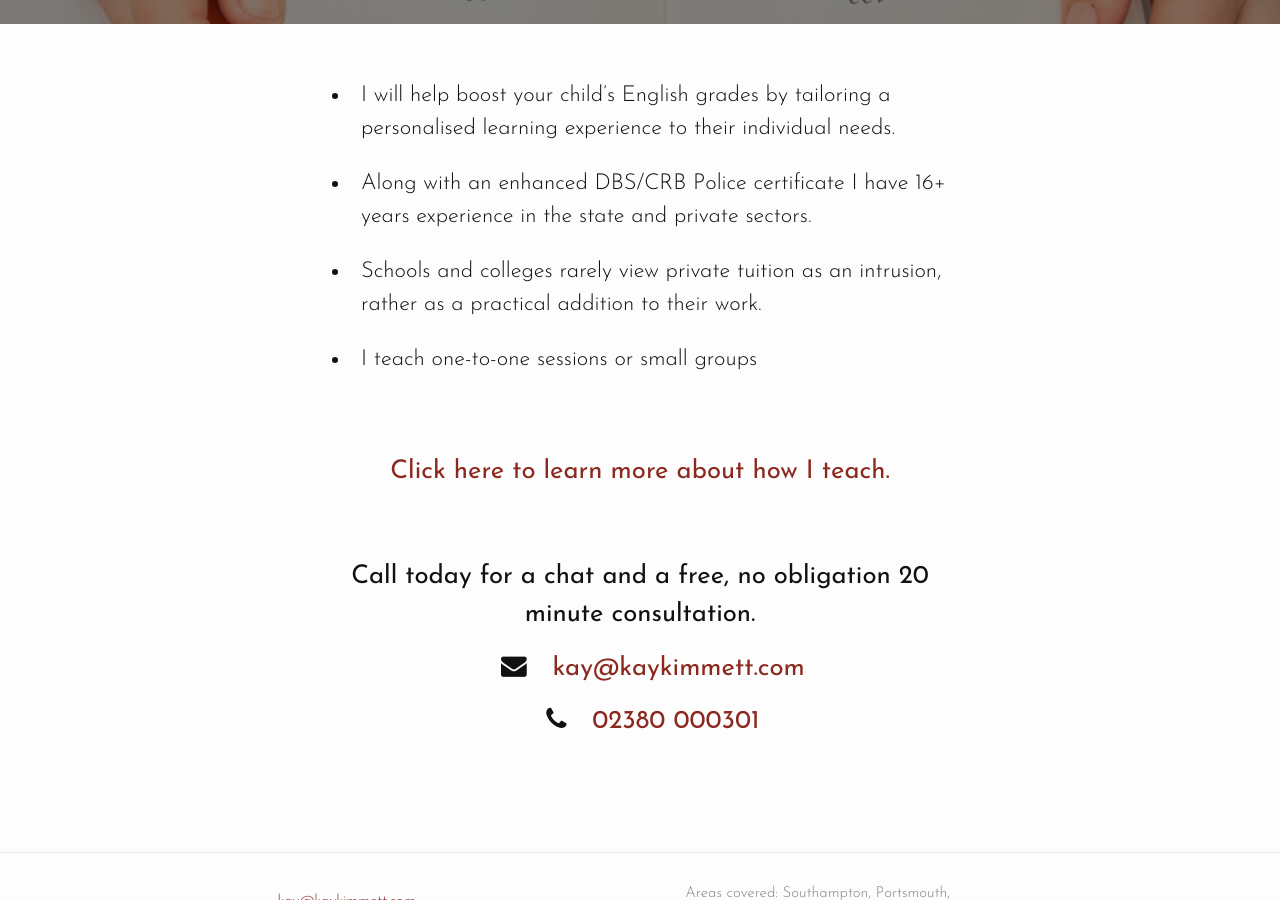
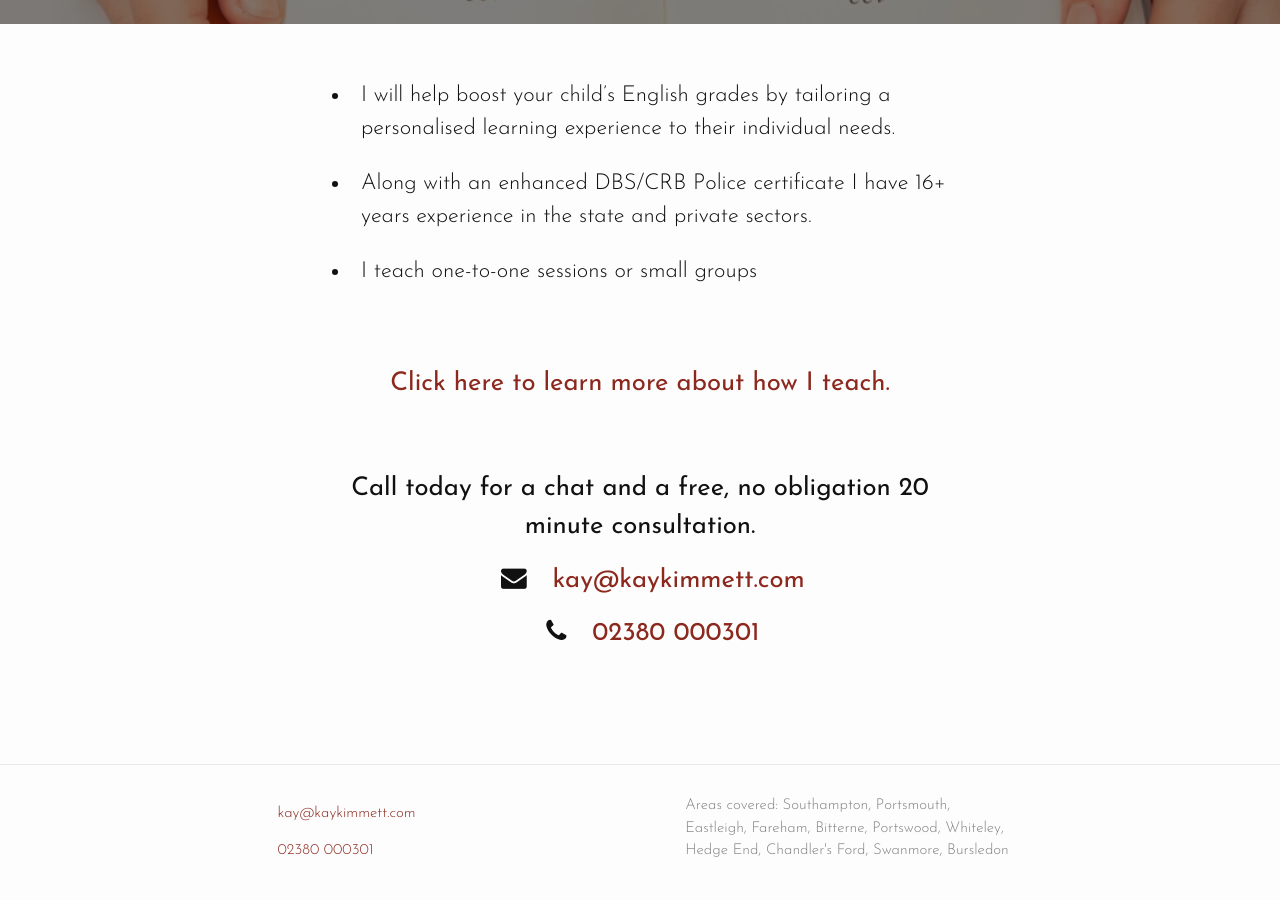
Before and after one commit to kaykimmett/kaykimmett.github.io, a Jekyll site: the page built from index.html, in a window 1280 px wide and 900 px high, scrolled down 664 px. Built offline with Jekyll 4.4.1, drawn with Linux system fonts in a browser that asks for light colours; nearby versions of some CDN libraries; some web fonts are replaced.

Commit message:
Remove bullet point from homepage

```diff
--- a/index.html
+++ b/index.html
@@ -8,7 +8,6 @@ bgimage: '/assets/girl-hands.jpg'
 <ul>
   <li>I will help boost your child’s English grades by tailoring a personalised learning experience to their individual needs.</li>
   <li>Along with an enhanced DBS/CRB Police certificate I have 16+ years experience in the state and private sectors.</li>
-  <li>Schools and colleges rarely view private tuition as an intrusion, rather as a practical addition to their work.</li>
   <li>I teach one-to-one sessions or small groups</li>
 </ul>
 
```
